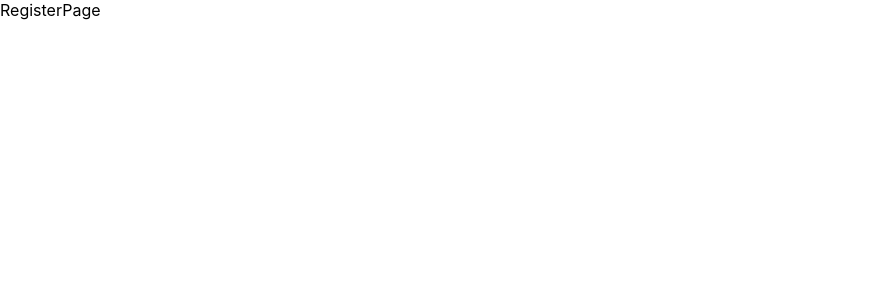
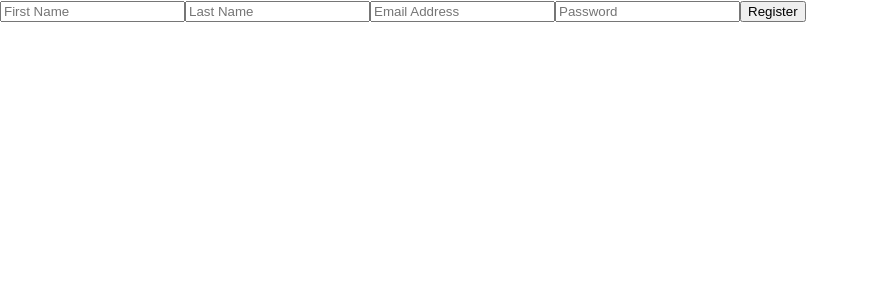
Before and after one commit to lielbsh/email-system, a React (Create React App) app in the folder client/: page /register in a window 1280 px wide. Shown: the top 300 px of the page, without its empty margins (0-869 px from the left). Built offline with nearby package versions, Linux system fonts and the light colour scheme; no server answers; the HTML template or start-up script is replaced by a standard one.

Commit message:
feat: implement login and register pages

```diff
--- a/client/src/pages/LoginPage.jsx
+++ b/client/src/pages/LoginPage.jsx
@@ -1,7 +1,45 @@
-import React from "react";
+import { useState } from "react";
+import { useNavigate } from "react-router-dom";
+import { useAuth } from "../AuthContext";
 
 const LoginPage = () => {
-  return <div>LoginPage</div>;
+  const [emailAddress, setEmail] = useState("");
+  const [password, setPassword] = useState("");
+  const { login } = useAuth();
+  const navigate = useNavigate();
+  const handleSubmit = async (e) => {
+    e.preventDefault();
+
+    const res = await fetch("http://localhost:8080/login", {
+      method: "POST",
+      headers: { "Content-Type": "application/json" },
+      body: JSON.stringify({ emailAddress, password }),
+    });
+
+    const data = await res.json();
+    if (res.ok) {
+      login(data);
+      navigate("/");
+    } else {
+      alert(data.error || "Login failed");
+    }
+  };
+
+  return (
+    <form onSubmit={handleSubmit}>
+      <input
+        type="email"
+        value={emailAddress}
+        onChange={(e) => setEmail(e.target.value)}
+      />
+      <input
+        type="password"
+        value={password}
+        onChange={(e) => setPassword(e.target.value)}
+      />
+      <button type="submit">Login</button>
+    </form>
+  );
 };
 
 export default LoginPage;
--- a/client/src/pages/RegisterPage.jsx
+++ b/client/src/pages/RegisterPage.jsx
@@ -1,7 +1,66 @@
-import React from "react";
+import { useState } from "react";
+import { useNavigate } from "react-router-dom";
 
 const RegisterPage = () => {
-  return <div>RegisterPage</div>;
+  const [formData, setFormData] = useState({
+    firstName: "",
+    lastName: "",
+    emailAddress: "",
+    password: "",
+  });
+  const navigate = useNavigate();
+
+  const handleChange = (e) =>
+    setFormData({ ...formData, [e.target.name]: e.target.value });
+
+  const handleSubmit = async (e) => {
+    e.preventDefault();
+
+    const res = await fetch("http://localhost:8080/signup", {
+      method: "POST",
+      headers: { "Content-Type": "application/json" },
+      body: JSON.stringify(formData),
+    });
+
+    const data = await res.json();
+    if (res.ok) {
+      alert("Registered successfully");
+      navigate("/login");
+    } else {
+      alert(data.error || "Registration failed");
+    }
+  };
+
+  return (
+    <form onSubmit={handleSubmit}>
+      <input
+        name="firstName"
+        value={formData.firstName}
+        onChange={handleChange}
+        placeholder="First Name"
+      />
+      <input
+        name="lastName"
+        value={formData.lastName}
+        onChange={handleChange}
+        placeholder="Last Name"
+      />
+      <input
+        name="emailAddress"
+        value={formData.emailAddress}
+        onChange={handleChange}
+        placeholder="Email Address"
+      />
+      <input
+        name="password"
+        type="password"
+        value={formData.password}
+        onChange={handleChange}
+        placeholder="Password"
+      />
+      <button type="submit">Register</button>
+    </form>
+  );
 };
 
 export default RegisterPage;
```
